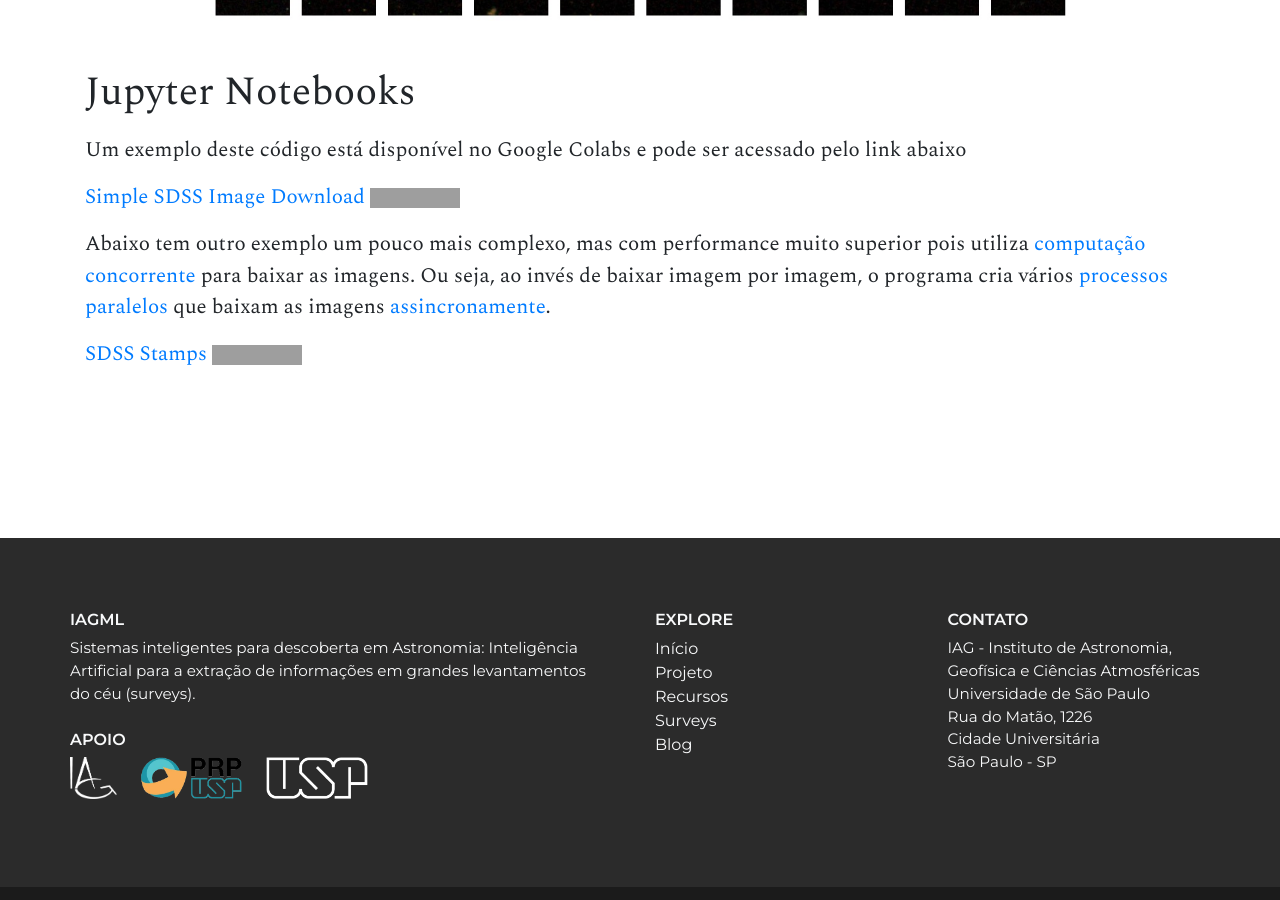
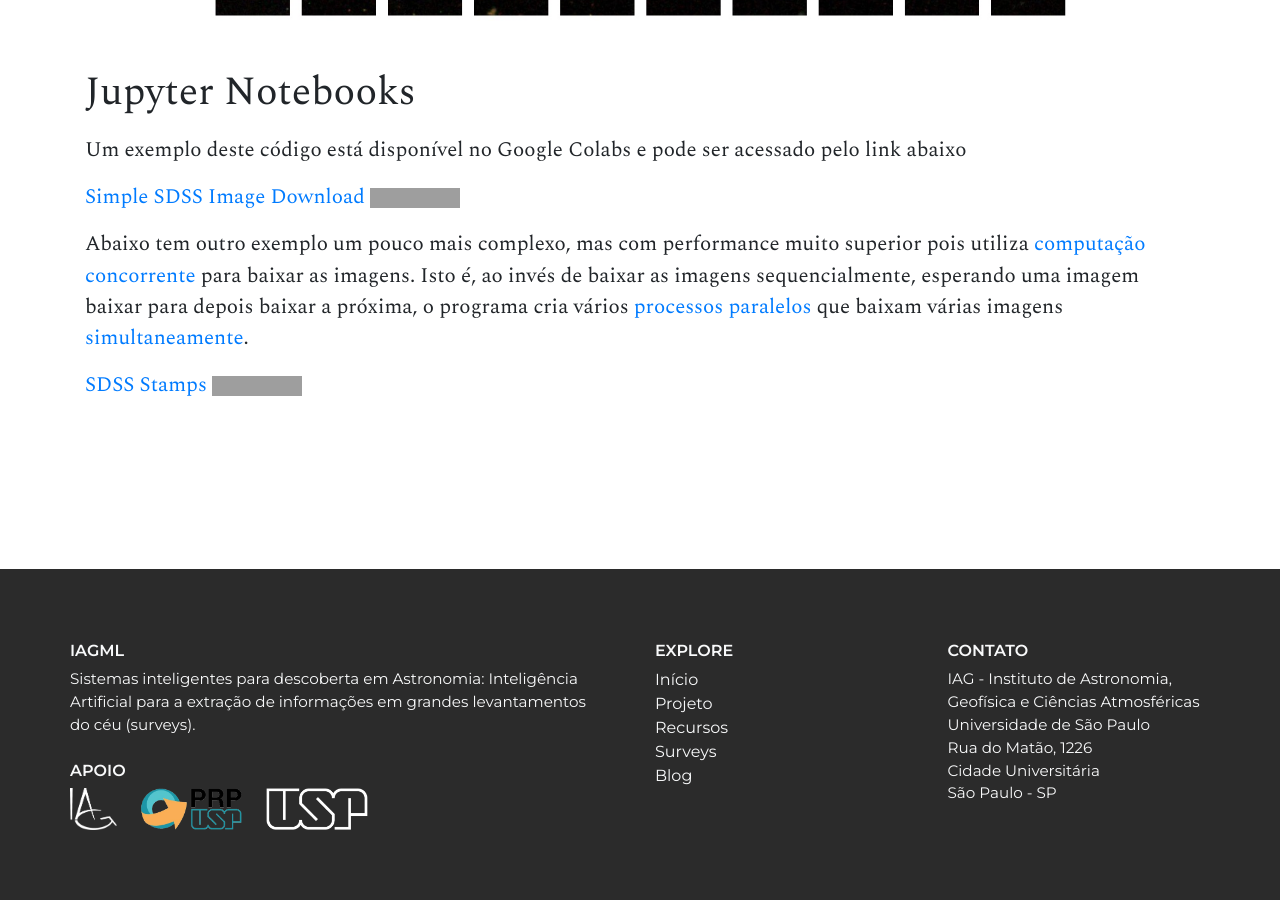
Before and after one commit to iagml/website, a Jekyll site: the page built from _posts/2019-11-11-automatizando-download-de-imagens-do-sdss.md, in a window 1280 px wide and 900 px high, scrolled down 7901 px. Built offline with Jekyll 4.4.1, drawn with Linux system fonts in a browser that asks for light colours; comment, search, counter and statistics services are not loaded; grey boxes are pictures that could not be loaded.

Commit message:
pequena correção no artigo

```diff
--- a/_posts/2019-11-11-automatizando-download-de-imagens-do-sdss.md
+++ b/_posts/2019-11-11-automatizando-download-de-imagens-do-sdss.md
@@ -238,6 +238,6 @@ Um exemplo deste código está disponível no Google Colabs e pode ser acessado
 
 [Simple SDSS Image Download](https://colab.research.google.com/drive/1tlAH_ZOyezSfHkVTt85aum7n5OgQrCmE) [![Google Colabs](https://colab.research.google.com/assets/colab-badge.svg)](https://colab.research.google.com/drive/1tlAH_ZOyezSfHkVTt85aum7n5OgQrCmE)
 
-Abaixo tem outro exemplo um pouco mais complexo, mas com performance muito superior pois utiliza [computação concorrente](https://en.wikipedia.org/wiki/Concurrent_computing) para baixar as imagens. Ou seja, ao invés de baixar imagem por imagem, o programa cria vários [processos paralelos](https://en.wikipedia.org/wiki/Multiprocessing) que baixam as imagens [assincronamente](https://en.wikipedia.org/wiki/Asynchrony_(computer_programming)).
+Abaixo tem outro exemplo um pouco mais complexo, mas com performance muito superior pois utiliza [computação concorrente](https://en.wikipedia.org/wiki/Concurrent_computing) para baixar as imagens. Isto é, ao invés de baixar as imagens sequencialmente, esperando uma imagem baixar para depois baixar a próxima, o programa cria vários [processos paralelos](https://en.wikipedia.org/wiki/Multiprocessing) que baixam várias imagens [simultaneamente](https://en.wikipedia.org/wiki/Asynchrony_(computer_programming)).
 
 [SDSS Stamps](https://colab.research.google.com/drive/11aNTyapkYI1drPynZemDG-WhrNPkPMcM) [![Google Colabs](https://colab.research.google.com/assets/colab-badge.svg)](https://colab.research.google.com/drive/11aNTyapkYI1drPynZemDG-WhrNPkPMcM)
```
